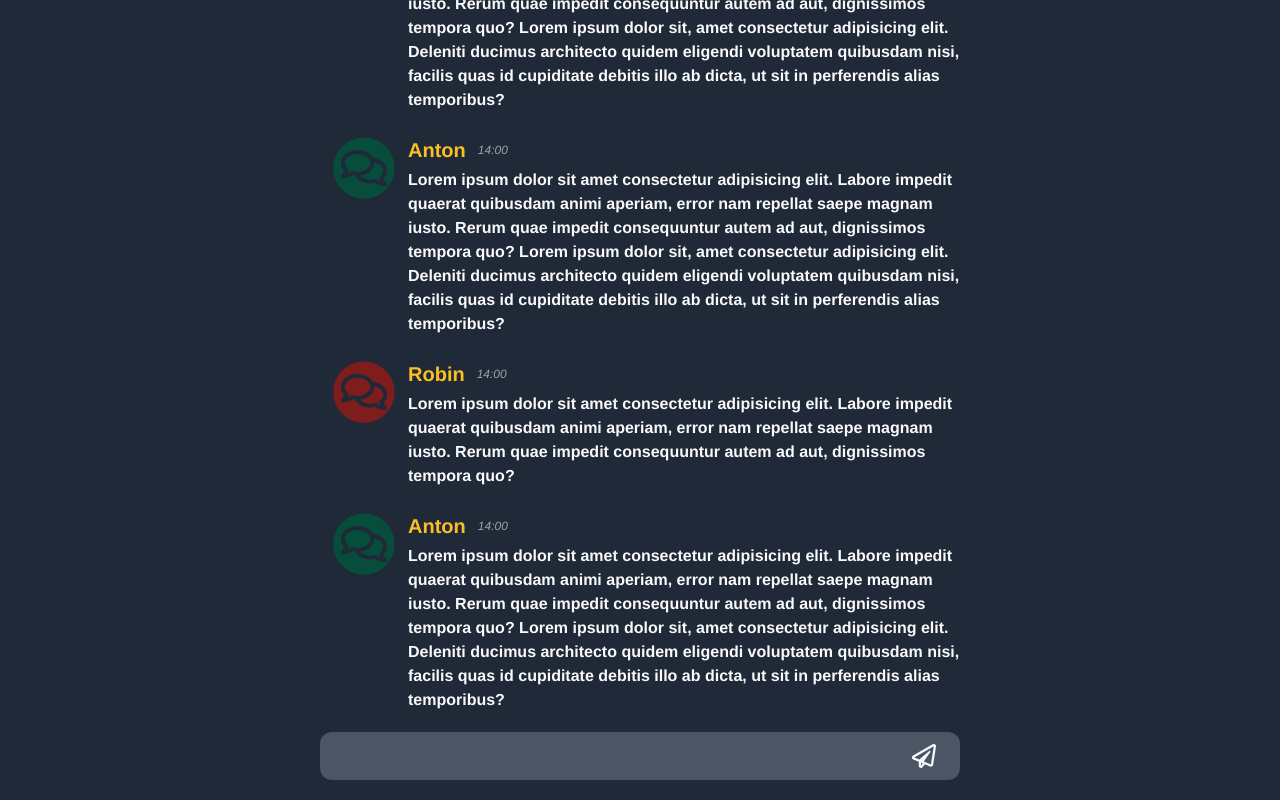
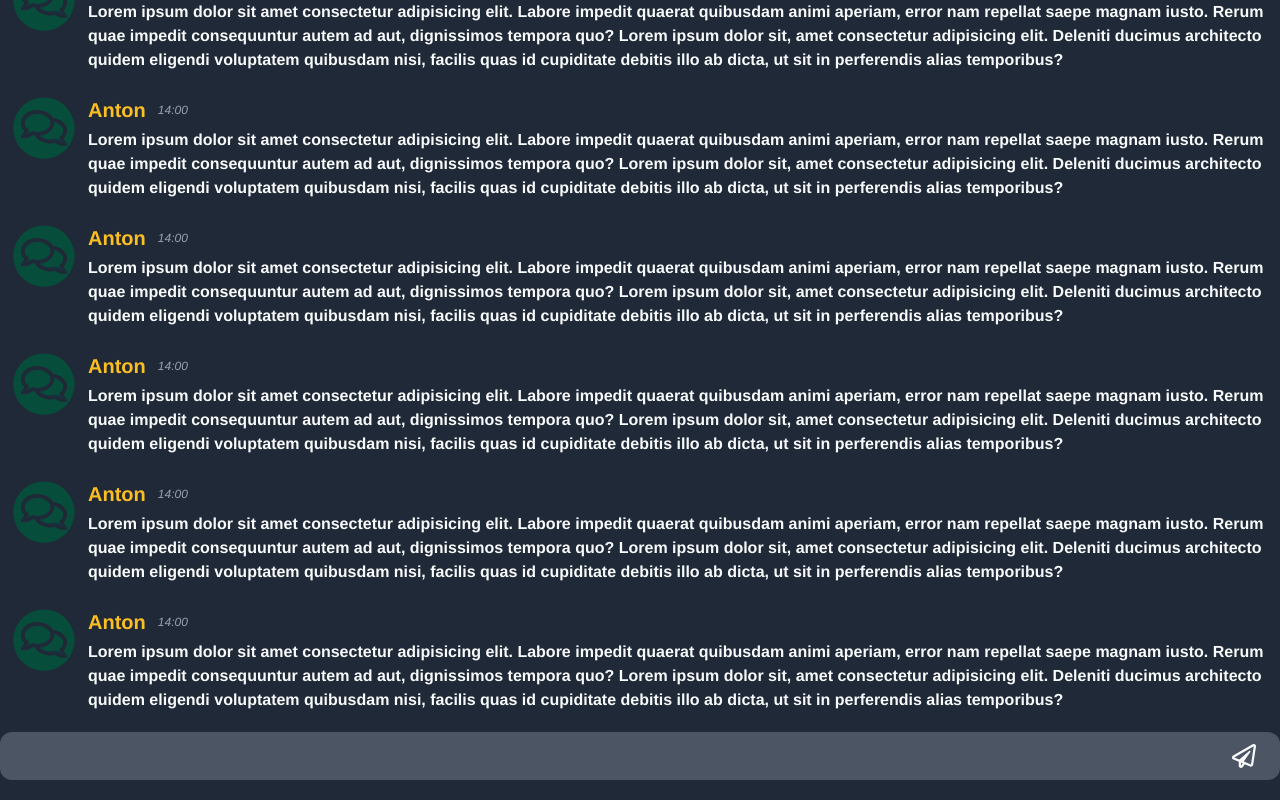
Before and after one commit to AntonM143/Grupp2-socket, a React (Create React App) app in the folder client/: page / in a window 1280 px wide. Built offline with nearby package versions, Linux system fonts and the light colour scheme; no server answers.

Commit message:
chatInput

```diff
--- a/client/src/App.js
+++ b/client/src/App.js
@@ -76,18 +76,50 @@ const dummy_data = [
     imgUrl: '2',
     message: 'Lorem ipsum dolor sit amet consectetur adipisicing elit. Labore impedit quaerat quibusdam animi aperiam, error nam repellat saepe magnam iusto. Rerum quae impedit consequuntur autem ad aut, dignissimos tempora quo? Lorem ipsum dolor sit, amet consectetur adipisicing elit. Deleniti ducimus architecto quidem eligendi voluptatem quibusdam nisi, facilis quas id cupiditate debitis illo ab dicta, ut sit in perferendis alias temporibus?' ,
   },
+  {
+    id:'11',
+    username: 'Anton',
+    sendDate: new Date().getHours(),
+    imgUrl: '2',
+    message: 'Lorem ipsum dolor sit amet consectetur adipisicing elit. Labore impedit quaerat quibusdam animi aperiam, error nam repellat saepe magnam iusto. Rerum quae impedit consequuntur autem ad aut, dignissimos tempora quo? Lorem ipsum dolor sit, amet consectetur adipisicing elit. Deleniti ducimus architecto quidem eligendi voluptatem quibusdam nisi, facilis quas id cupiditate debitis illo ab dicta, ut sit in perferendis alias temporibus?' ,
+  },
+  {
+    id:'12',
+    username: 'Anton',
+    sendDate: new Date().getHours(),
+    imgUrl: '2',
+    message: 'Lorem ipsum dolor sit amet consectetur adipisicing elit. Labore impedit quaerat quibusdam animi aperiam, error nam repellat saepe magnam iusto. Rerum quae impedit consequuntur autem ad aut, dignissimos tempora quo? Lorem ipsum dolor sit, amet consectetur adipisicing elit. Deleniti ducimus architecto quidem eligendi voluptatem quibusdam nisi, facilis quas id cupiditate debitis illo ab dicta, ut sit in perferendis alias temporibus?' ,
+  },
+  {
+    id:'13',
+    username: 'Anton',
+    sendDate: new Date().getHours(),
+    imgUrl: '2',
+    message: 'Lorem ipsum dolor sit amet consectetur adipisicing elit. Labore impedit quaerat quibusdam animi aperiam, error nam repellat saepe magnam iusto. Rerum quae impedit consequuntur autem ad aut, dignissimos tempora quo? Lorem ipsum dolor sit, amet consectetur adipisicing elit. Deleniti ducimus architecto quidem eligendi voluptatem quibusdam nisi, facilis quas id cupiditate debitis illo ab dicta, ut sit in perferendis alias temporibus?' ,
+  },
+  {
+    id:'14',
+    username: 'Anton',
+    sendDate: new Date().getHours(),
+    imgUrl: '2',
+    message: 'Lorem ipsum dolor sit amet consectetur adipisicing elit. Labore impedit quaerat quibusdam animi aperiam, error nam repellat saepe magnam iusto. Rerum quae impedit consequuntur autem ad aut, dignissimos tempora quo? Lorem ipsum dolor sit, amet consectetur adipisicing elit. Deleniti ducimus architecto quidem eligendi voluptatem quibusdam nisi, facilis quas id cupiditate debitis illo ab dicta, ut sit in perferendis alias temporibus?' ,
+  },
+  {
+    id:'15',
+    username: 'Anton',
+    sendDate: new Date().getHours(),
+    imgUrl: '2',
+    message: 'Lorem ipsum dolor sit amet consectetur adipisicing elit. Labore impedit quaerat quibusdam animi aperiam, error nam repellat saepe magnam iusto. Rerum quae impedit consequuntur autem ad aut, dignissimos tempora quo? Lorem ipsum dolor sit, amet consectetur adipisicing elit. Deleniti ducimus architecto quidem eligendi voluptatem quibusdam nisi, facilis quas id cupiditate debitis illo ab dicta, ut sit in perferendis alias temporibus?' ,
+  },
 ]
 
 function App() {
-
 
 let name = "anton"
   useEffect(() => {
     const socket = io("http://localhost:8000")
     /* test */
     socket.emit("username", {name: name})
-
-
 
 
   }, )
--- a/client/src/components/chat/ChatInput.js
+++ b/client/src/components/chat/ChatInput.js
@@ -3,8 +3,8 @@ import { FaRegPaperPlane } from "react-icons/fa";
 
 const ChatInput = () => {
   return (
-    <div className="container mx-auto bg-gray-800 xl:w-3/6">
-      <div className="flex content-center justify-center container mx-auto ">
+    <div className="container mx-auto bg-gray-800">
+      <div className="flex content-center justify-center mx-auto">
         <div className="flex break-normal justify-between w-full text-gray-50 px-4 my-5 py-3 font-semibold rounded-xl bg-gray-600">
           <div
             contentEditable="true"
--- a/client/src/components/chat/ChatList.js
+++ b/client/src/components/chat/ChatList.js
@@ -12,7 +12,7 @@ const ChatList = ( {messageData} ) => {
 
   return (
     <div ref={scrollElement}
-      className="flex flex-auto flex-col container mx-auto overflow-auto xl:w-3/6">
+      className="flex flex-auto flex-col container mx-auto overflow-auto">
       {messageData.map((message) => (
         <div key={message.id}>
           <ChatItem
--- a/client/src/components/chat/chatScrollbar.module.css
+++ b/client/src/components/chat/chatScrollbar.module.css
@@ -13,7 +13,3 @@
   background: #111827;
   border-radius: 5px;
 }
-
-::-webkit-scrollbar-track {
-  color:blue
-}
```
